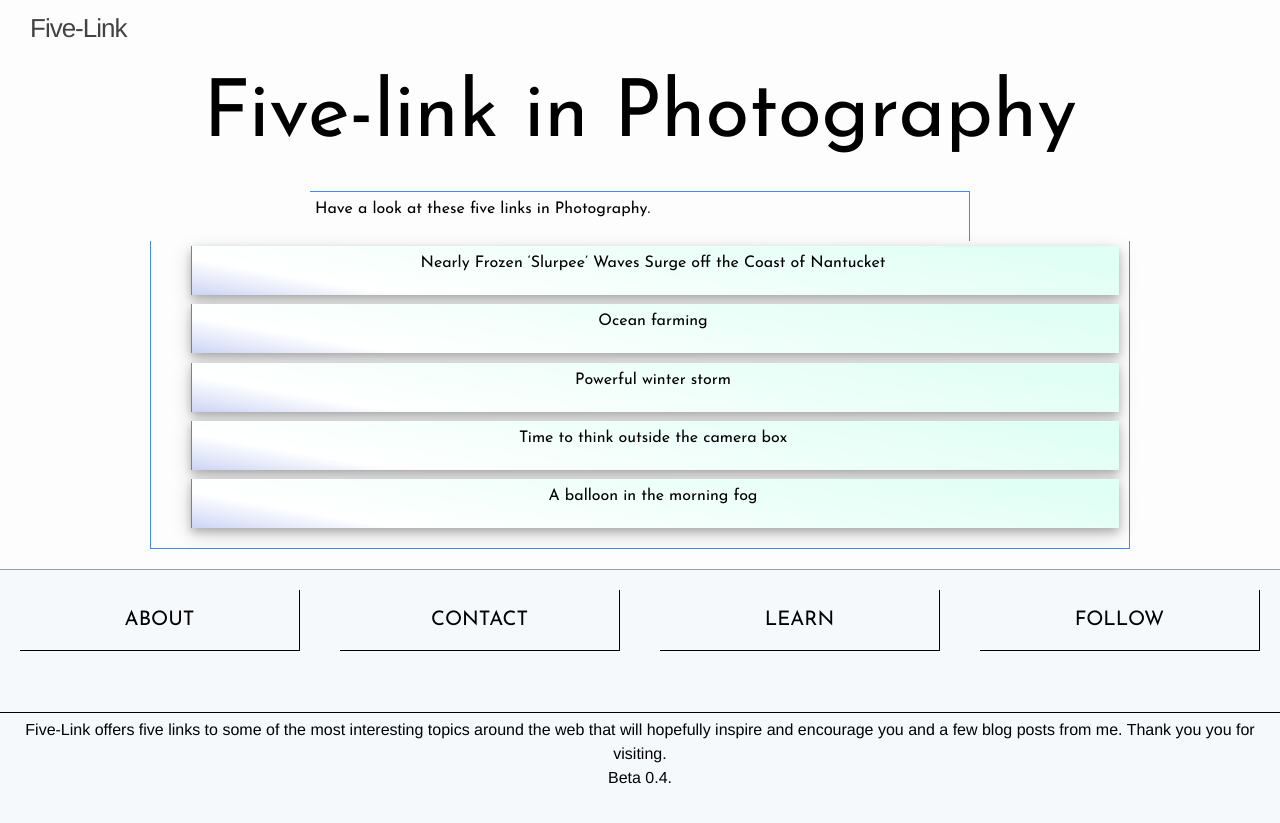
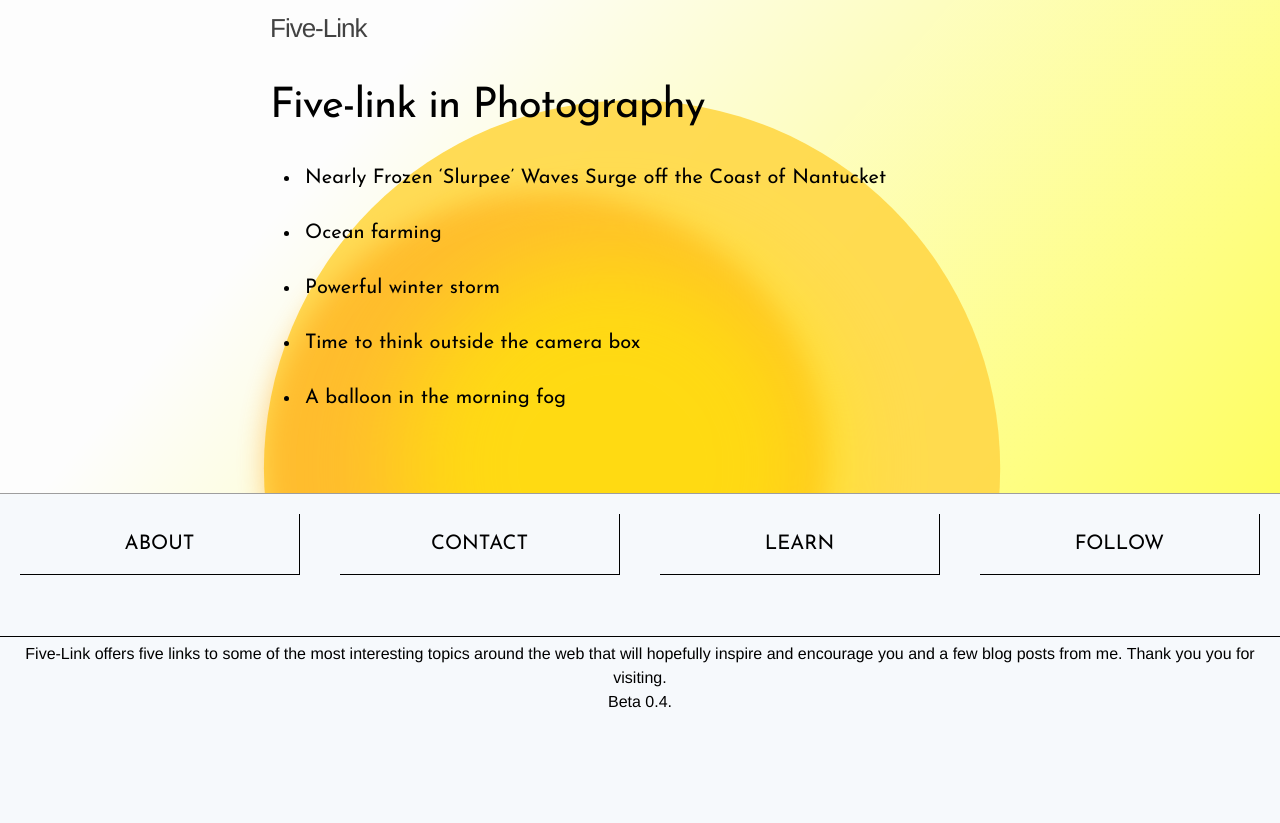
Before and after one commit to hub63501/my-links, a Jekyll site: the page built from _posts/2018-01-09-Five-Link-in-Photography.markdown, in a window 1280 px wide. Shown: the top 823 px of the page. Built offline with Jekyll 4.4.1, drawn with Linux system fonts in a browser that asks for light colours.

Commit message:
changed css display

```diff
--- a/_posts/2018-01-09-Five-Link-in-Photography.markdown
+++ b/_posts/2018-01-09-Five-Link-in-Photography.markdown
@@ -1,5 +1,5 @@
 ---
-layout: Display
+layout: page
 title:  "Five-link in Photography"
 date:   2018-01-09 14:50:21 +0100
 categories: Images and Photography
--- a/css/CSS-U_flex.css
+++ b/css/CSS-U_flex.css
@@ -149,6 +149,25 @@
         background-color: inherit;
     }
 }
+
+
+
+
+
+
+
+
+
+
+
+
+
+
+
+
+
+
+
 .Front-title{
     text-align: center;
     width: 100%;
@@ -171,15 +190,31 @@
 @media screen and (max-width: 800px){
     .Front-title{
         text-align: left;
-        padding-left: 0px;
-        padding-right: 0px;
+        padding-left: 1.1%;
+        padding-right: 1.1%;
       }
     .Front-title-inner{
         padding: 0px;
         padding-left: 5px;
         padding-right: 5px;
+        font-size: 0.5em;
       }
 }
+
+
+
+
+
+
+
+
+
+
+
+
+
+
+
 .sub-heading{
   border-right: 1px solid #408af8;
   border-top: 1px solid #408af8;
@@ -187,6 +222,7 @@
   margin-right: 50px;
   text-align: left;
   padding: 5px;
+  font-size: 1.5em;
 
 }
 @media screen and (min-width: 1100px){
@@ -195,7 +231,7 @@
         margin-right: 150px;
     }
 }
-@media screen and (max-width: 600px){
+@media screen and (max-width: 800px){
   .sub-heading{
     border-left: 0px solid #408af8;
     border-bottom: 1px solid #408af8;
@@ -203,6 +239,7 @@
     border-top: 1px solid #408af8;
     margin: 0px;
     padding: 2px;
+    font-size: 2em;
   }
 }
 
@@ -324,9 +361,9 @@
     border-bottom: 1px solid #408af8;
     border-right: 1px solid #408af8;
     border-top: 0px solid #408af8;
-    border-radius: 0px;
+    border-radius: 4px;
     background: none;
-    padding: 10px;
+    padding: 0px;
     margin-bottom: 1%;
 }
 
@@ -335,19 +372,27 @@
     border-bottom: 0px solid #408af8;
     border-right: 0px solid #408af8;
     border-top: 0px solid #408af8;
-    background-color: #cdd5f5;
-background-image: linear-gradient(010deg, #cdd5f5 0%, #ffffff 17%, #e0fff5 90%);
-
+    background-color: #fafafa;
     box-shadow: 0 4px 8px 0 rgba(0, 0, 0, 0.2), 0 6px 20px 0 rgba(0, 0, 0, 0.19);
     text-align: center;
     margin-bottom: 1%;
+    padding: 3%;
     list-style: none;
-    padding-left: 0px;
+    transition-duration: 0.3s;
+    -moz-transition-duration: 0.3s;
+    -webkit-transition-duration: 0.3s;
+    -o-transition-duration: 0.3s;
+    margin-left: -2%;
 }
 
 .display-class-1-inner li:hover{
-
+    background-color:rgb(253, 255, 107);
+    transition-duration: 0.3s;
+    -moz-transition-duration: 0.3s;
+    -webkit-transition-duration: 0.3s;
+    -o-transition-duration: 0.3s;
     box-shadow: 0 0px 0px 0 rgba(0, 0, 0, 0), 0 0px 0px 0 rgba(0, 0, 0, 0);
+    margin-left: -2%;
 }
 
 
@@ -362,14 +407,21 @@
 }
 
 
+
 /*small screens*/
 @media screen and (max-width: 600px){
     .display-class-1{
         padding: 2px;
         margin-bottom: 1px;
+
     }
     .display-class-1-inner{
         padding: 5px;
+        border: none;
+    }
+
+    .display-class-1-inner li{
+        margin-left: -6.2%;
     }
 }
 /*big screens*/
```
Also changed, not shown: _layouts/Display.html (+0 -29 lines).
